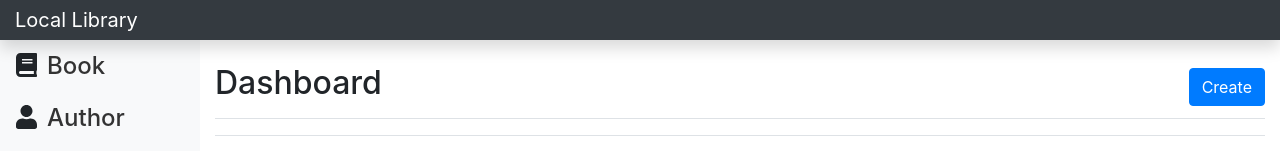
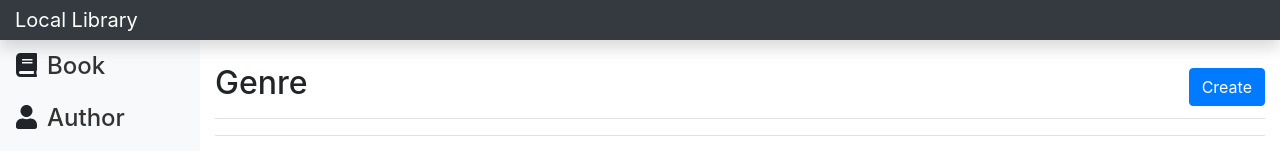
Before and after one commit to VictorNM/local-library-react, a React (Create React App) app: page /genre in a window 1280 px wide. Shown: the top 151 px of the page. Built offline with nearby package versions, Linux system fonts and the light colour scheme; no server answers.

Commit message:
refactor

```diff
--- a/src/app/components/pages/genre/form/GenreEditForm.tsx
+++ b/src/app/components/pages/genre/form/GenreEditForm.tsx
@@ -16,7 +16,7 @@ const GenreEditForm:React.FC<ModalProps & InjectedFormProps<Genre, ModalProps>>
     const { show, handleSubmit, handleDelete, onHide } = props
 
     return (
-        <ModalForm title="Genre" show={show} onSubmit={handleSubmit} onHide={onHide}>
+        <ModalForm title="Genre" show={show} onSubmit={handleSubmit} onHide={handleSubmit(() => onHide())}>
             <div className="clearfix p-0 m-0">
                 <span className="float-right">
                     <button onClick={handleSubmit(values => handleDelete(values.id))} className="btn btn-square btn-outline-danger">
--- a/src/app/components/pages/genre/toolbar/GenreToolbar.tsx
+++ b/src/app/components/pages/genre/toolbar/GenreToolbar.tsx
@@ -5,7 +5,7 @@ import { Toolbar } from '../../../template';
 class GenreToolbar extends Component<{onClick: () => void}> {
     render() {
         return (
-            <Toolbar onButtonClick={this.props.onClick} />
+            <Toolbar title="Genre" onButtonClick={this.props.onClick} />
         );
     }
 }
--- a/src/app/components/template/toolbar/index.tsx
+++ b/src/app/components/template/toolbar/index.tsx
@@ -2,17 +2,20 @@ import React, { Component } from 'react';
 import { Button } from 'react-bootstrap';
 
 interface Props {
+    title: string,
     onButtonClick: () => void
 }
 
 class Toolbar extends Component<Props> {
     render() {
+        const { title, onButtonClick } = this.props;
+
         return (
             <div className="d-flex justify-content-between flex-wrap flex-md-nowrap align-items-center pt-3 pb-2 mb-3 border-bottom">
-                <h2>Dashboard</h2>
+                <h2>{title}</h2>
                 <Button
                     variant="primary"
-                    onClick={this.props.onButtonClick}
+                    onClick={onButtonClick}
                 >
                     Create
                 </Button>
```
